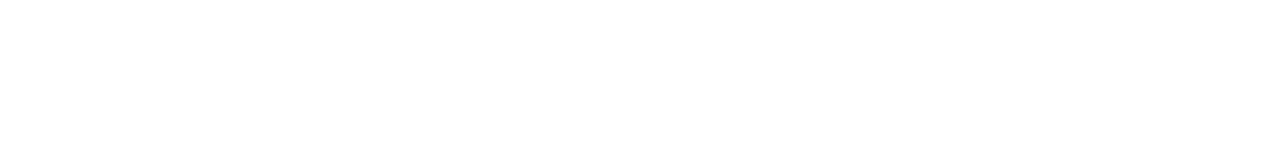
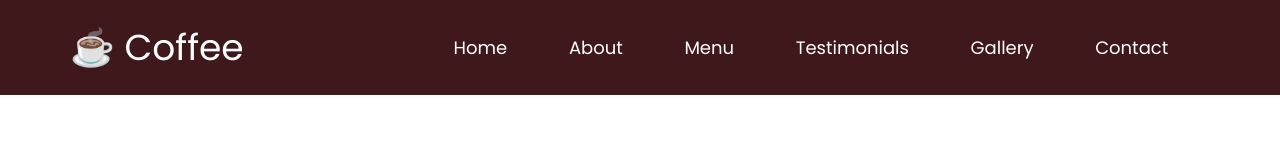
Before and after one commit to gmlincoln/coffee-shop, a plain HTML site: page index.html in a window 1280 px wide. Drawn offline with Linux system fonts and the light colour scheme; a web font is replaced by a local one.

Commit message:
navbar-added

```diff
--- a/index.html
+++ b/index.html
@@ -10,7 +10,24 @@
 
 <body>
     <!-- Header -->
-    <header>
+    <header id="header" class="header">
+        <div class="container">
+            <nav>
+                <ul>
+                    <div class="logo-text">
+                        <li><a href="">☕ Coffee</a></li>
+                    </div>
+                    <div class="menu">
+                        <li><a href="">Home</a></li>
+                        <li><a href="">About</a></li>
+                        <li><a href="">Menu</a></li>
+                        <li><a href="">Testimonials</a></li>
+                        <li><a href="">Gallery</a></li>
+                        <li><a href="">Contact</a></li>
+                    </div>
+                </ul>
+            </nav>
+        </div>
 
     </header>
     <!-- Main -->
--- a/style/style.css
+++ b/style/style.css
@@ -10,3 +10,51 @@ body {
     font-family: "Poppins", sans-serif;
     /* font-family: "Miniver", cursive; */
 }
+
+.container {
+    width: 1140px;
+    margin: 0 auto;
+}
+
+/* Header Section Style */
+#header {
+    background-color: #3F181C;
+}
+
+.header nav ul {
+    display: flex;
+    justify-content: space-between;
+    align-items: center;
+    padding: 20px 0px;
+}
+
+.header nav ul li {
+    list-style: none;
+}
+
+.header nav ul li a {
+    text-decoration: none;
+    color: #fff;
+    transition: 0.3s ease;
+}
+
+.header nav ul .logo-text {
+    font-size: 36px;
+}
+
+.header nav ul .menu {
+    font-size: 18px;
+    width: 70%;
+    display: flex;
+    justify-content: space-evenly;
+}
+
+.header nav ul .menu li a {
+    padding: 10px 20px;
+}
+
+.header nav ul .menu li a:hover {
+    background-color: #FC9817;
+
+    border-radius: 35px 10px;
+}
```
